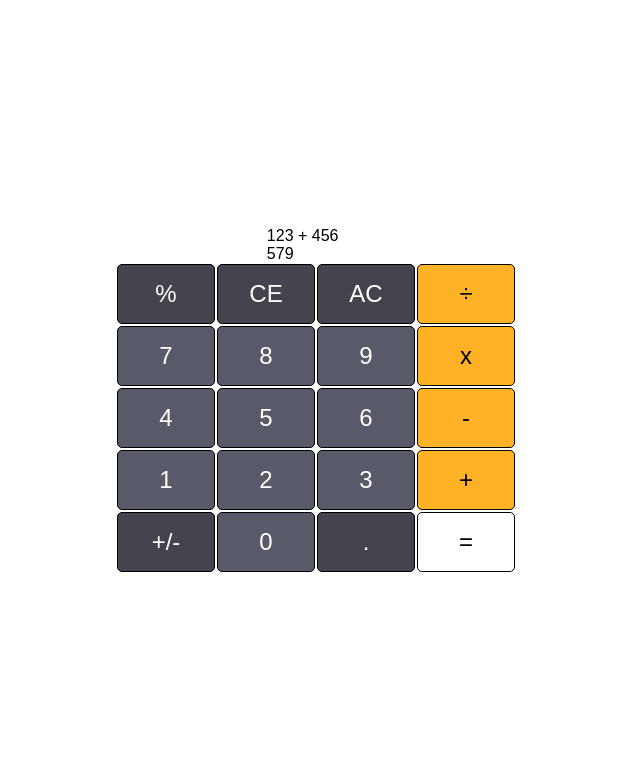
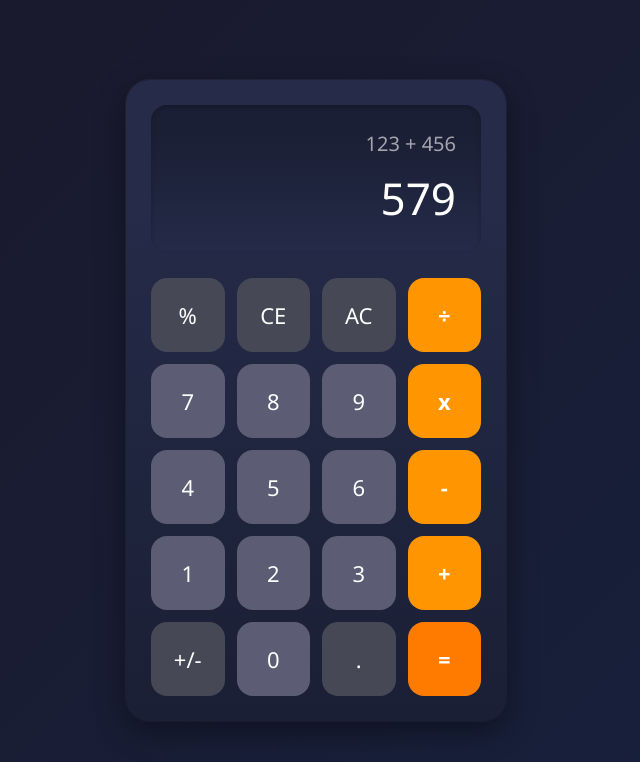
Before and after one commit to MaruEsguerra/js-calculator, a plain HTML site: page index.html in a window 1280 px wide. Shown: the whole page, without its empty margins (324-964 px from the left). Drawn offline with Linux system fonts and the light colour scheme.

Commit message:
feat: Modern calculator UI Changes old UI to a more modern and playful look.

```diff
--- a/styles.css
+++ b/styles.css
@@ -1,81 +1,103 @@
 *, *::before, *::after {
     box-sizing: border-box;
-    font-family: Arial, Helvetica, sans-serif;
+    font-family: "Segoe UI", Arial, Helvetica, sans-serif;
 }
 
 body {
     padding: 0;
     margin: 0;
+    background: linear-gradient(135deg, #1a1a2e 20%, #16213e 100%);
+    min-height: 100vh;
+    display: flex;
+    justify-content: center;
+    align-items: center;
 }
 
 .calculator {
-    display: flex;
-    justify-content: center;
-    align-items: center;
-    flex-direction: column;
-    min-height: 100vh;
+    background: linear-gradient(180deg, #252b48 20%, #1a1f35 100%);
+    padding: 25px;
+    border-radius: 24px;
+    box-shadow:
+        0 10px 30px rgba(0, 0, 0, 0.4),
+        0 0 0 1px rgba(255, 255, 255, 0.05);
+    width: 380px;
+    backdrop-filter: blur(10px);
 }
 
 .display {
-    max-width: 400px;
-    display: flex;
-    flex-wrap: wrap;
+    background: linear-gradient(180deg, #1a1f35 20%, #252b48 100%);
+    padding: 25px;
+    margin-bottom: 25px;
+    border-radius: 16px;
+    box-shadow: inset 0 2px 5px rgba(0, 0, 0, 0.2);
+    /* width: 100%; */
 }
 
-.previous-operand, .current-operand {
-    flex: 1 100%;
-    justify-content: right;
+.previous-operand {
+    color: rgba(255, 255, 255, 0.6);
+    font-size: 1.25rem;
+    text-align: right;
+    min-height: 30px;
+    margin-bottom: 8px;
+    font-weight: 300;
+}
+
+.current-operand {
+    color: white;
+    font-size: 2.75rem;
+    text-align: right;
+    min-height: 50px;
+    word-wrap: break-word;
+    word-break: break-all;
+    font-weight: 500;
 }
 
 .buttons {
-    max-width: 400px;
     display: flex;
     flex-wrap: wrap;
+    gap: 12px;
 }
 
 button {
-    flex: 1 24.5%;
-    padding: 15px;
-    font-size: 24px;
+    flex: 1 calc(25% - 9px);
+    padding: 22px 0;
+    font-size: 22px;
     cursor: pointer;
-    border: 1px solid black;
-    border-radius: 5px;
-    margin: 1px;
+    border: none;
+    border-radius: 16px;
+    transition: all 0.2s ease;
+    font-weight: 500;
 }
 
 .btn-percentage, .btn-clear-entry, .btn-all-clear,
 .btn-sign, .btn-decimal {
-    background-color: rgba(57, 58, 69, .95);
-    color: white;
-}
-
-.btn-percentage:hover, .btn-clear-entry:hover, .btn-all-clear:hover,
-.btn-sign:hover, .btn-decimal:hover {
-    background-color: rgba(57, 58, 69, 1);
+    background: #464856;
     color: white;
 }
 
 .btn-number {
-    background-color: rgba(80, 81, 97, .95);
+    background: #5C5D74;
     color: white;
 }
 
-.btn-number:hover {
-    background-color: rgba(80, 81, 97, 1);;
-}
-
 .btn-operator {
-    background-color: rgba(255, 165, 0, .85);
-}
-
-.btn-operator:hover {
-    background-color: rgba(255, 165, 0, 1);
+    background: #ff9500;
+    color: white;
+    font-weight: 600;
 }
 
 .btn-equals {
-    background-color: white;
+    background: #ff7b00;
+    color: white;
+    font-weight: 600;
 }
 
-.btn-equals:hover {
-    background-color: rgba(211, 211, 211, .75);
+button:hover {
+    transform: translateY(-2px);
+    box-shadow: 0 5px 15px rgba(0, 0, 0, 0.2);
 }
+
+button:active {
+    transform: translateY(1px);
+    box-shadow: 0 2px 5px rgba(0, 0, 0, 0.2);
+}
```
